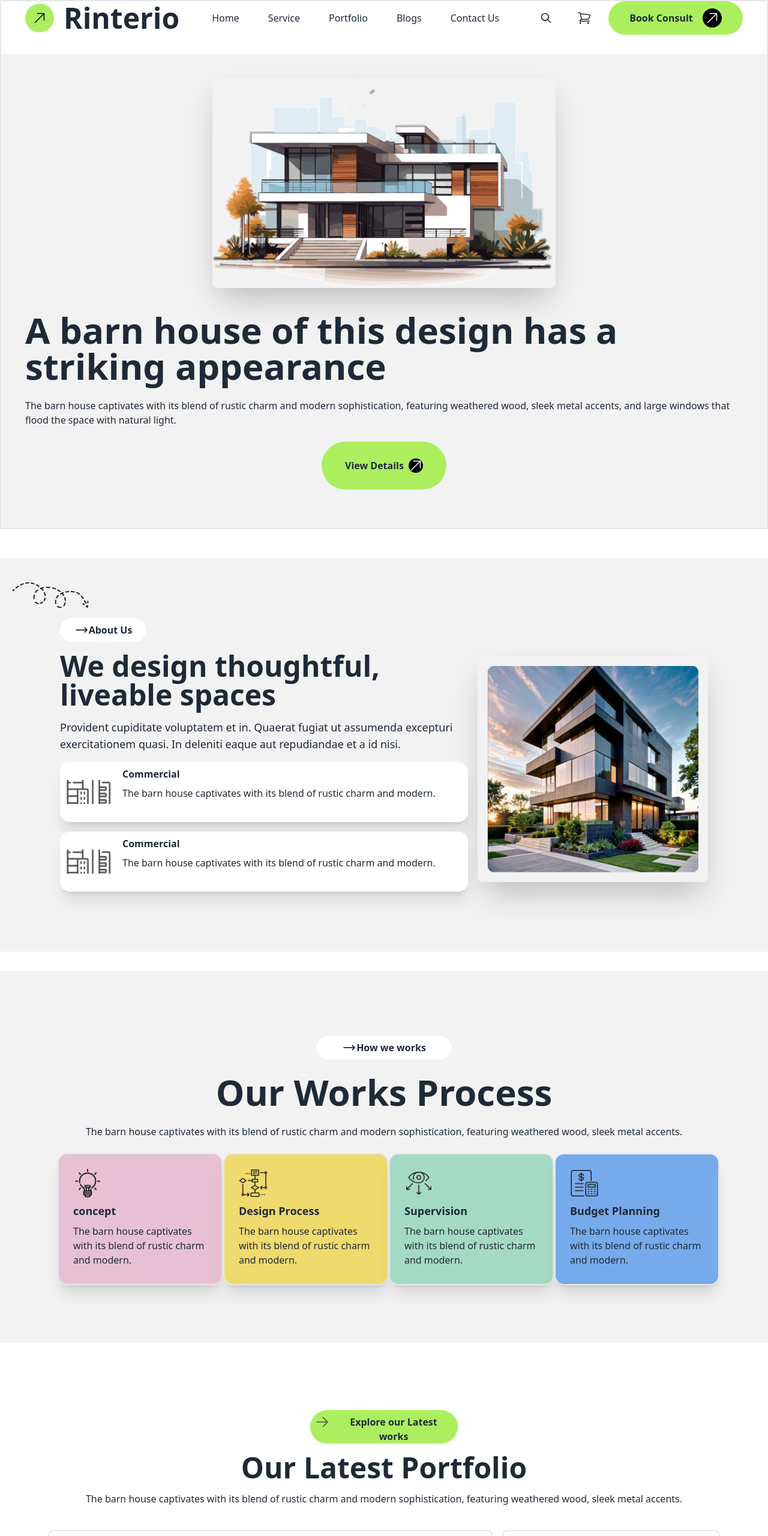
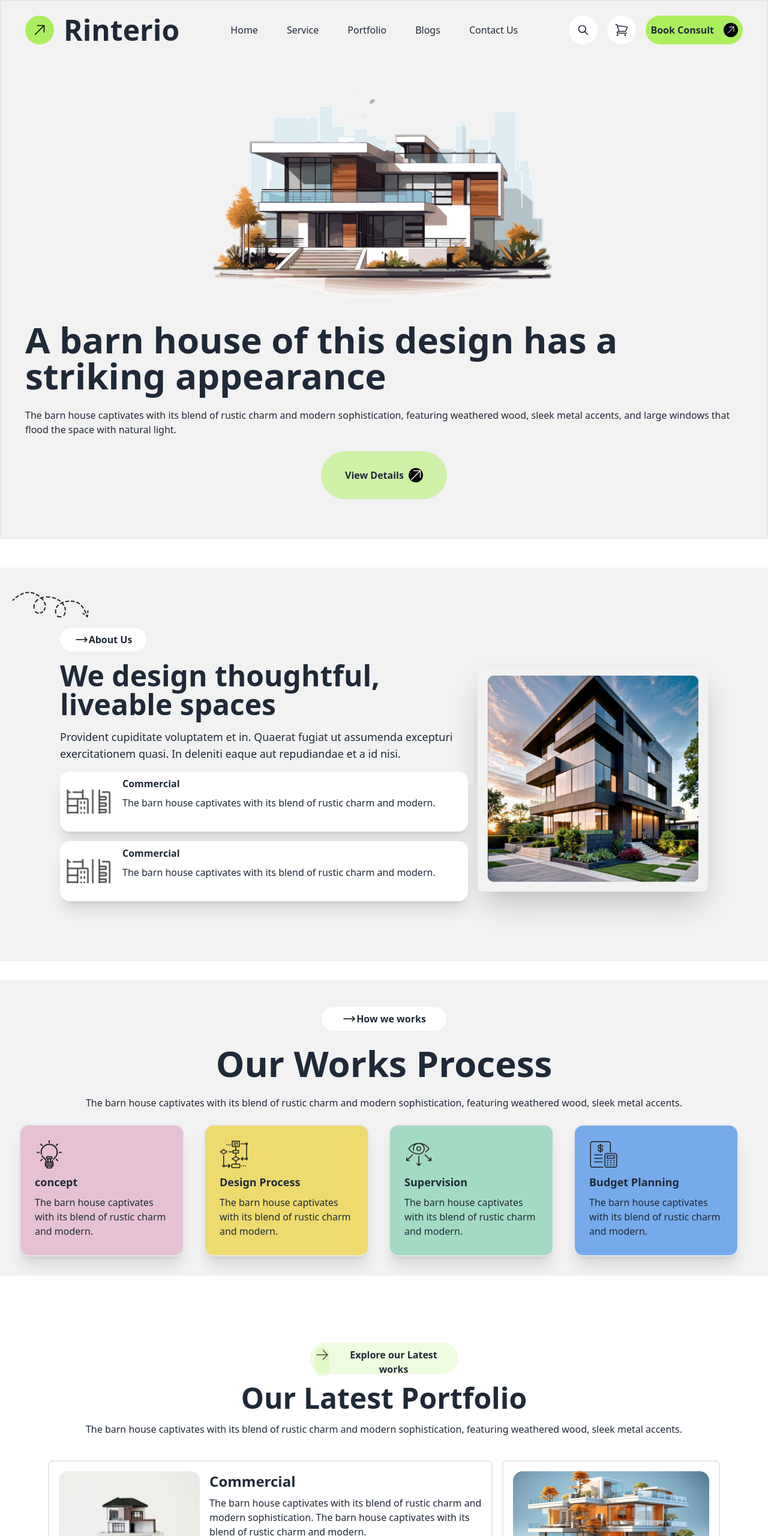
Before and after one commit to NATTOMR/aasignment-3, a plain HTML site: page index.html in a window 1280 px wide. Shown: the top 2560 px of the page at 60% size. Drawn offline with nearby package versions, Linux system fonts and the light colour scheme.

Commit message:
customizing button,color,size

```diff
--- a/index.html
+++ b/index.html
@@ -34,7 +34,7 @@
 <body>
 
     <!-- header section -->
-   <header class="border-2 container overflow-x-hidden lg:container mx-auto">
+   <header class="border-2 container overflow-x-hidden bg-base-200 lg:container mx-auto pt-6">
     <nav class="flex items-center justify-between px-10">
       <div class="flex items-center space-x-4">
           <div class="bg-btn1-primary text-black w-12 h-12 rounded-full flex items-center justify-center">
@@ -54,13 +54,13 @@
       </div>
 
       <div class="flex items-center space-x-4">
-          <button class="hidden lg:flex btn btn-ghost btn-circle">
+          <button class="hidden lg:flex btn btn-ghost btn-circle bg-white">
               <svg xmlns="http://www.w3.org/2000/svg" class="h-5 w-5" fill="none" viewBox="0 0 24 24" stroke="currentColor">
                   <path stroke-linecap="round" stroke-linejoin="round" stroke-width="2" d="M21 21l-6-6m2-5a7 7 0 11-14 0 7 7 0 0114 0z" />
               </svg>
           </button>
 
-          <button class="hidden lg:flex btn btn-ghost btn-circle">
+          <button class="hidden lg:flex btn btn-ghost btn-circle bg-white">
               <div class="indicator">
                   <svg xmlns="http://www.w3.org/2000/svg" fill="none" viewBox="0 0 24 24" stroke-width="1.5" stroke="currentColor" class="w-6 h-6">
                       <path stroke-linecap="round" stroke-linejoin="round" d="M2.25 3h1.386c.51 0 .955.343 1.087.835l.383 1.437M7.5 14.25a3 3 0 0 0-3 3h15.75m-12.75-3h11.218c1.121-2.3 2.1-4.684 2.924-7.138a60.114 60.114 0 0 0-16.536-1.84M7.5 14.25 5.106 5.272M6 20.25a.75.75 0 1 1-1.5 0 .75.75 0 0 1 1.5 0Zm12.75 0a.75.75 0 1 1-1.5 0 .75.75 0 0 1 1.5 0Z" />
@@ -68,10 +68,10 @@
               </div>
           </button>
 
-          <button class="hidden lg:flex bg-btn-secondary rounded-full w-56 h-14 p-2 flex items-center justify-center space-x-4">
+          <button class="hidden lg:flex bg-btn-secondary rounded-full w-50 h-12 p-2 flex items-center justify-center space-x-4">
               <h1 class="text-base font-bold">Book Consult</h1>
               <div class="bg-black rounded-full text-white p-1">
-                  <svg xmlns="http://www.w3.org/2000/svg" fill="none" viewBox="0 0 24 24" stroke-width="1.5" stroke="currentColor" class="w-6 h-6">
+                  <svg xmlns="http://www.w3.org/2000/svg" fill="none" viewBox="0 0 24 24" stroke-width="1.5" stroke="currentColor" class="w-4 h-4">
                       <path stroke-linecap="round" stroke-linejoin="round" d="m4.5 19.5 15-15m0 0H8.25m11.25 0v11.25" />
                   </svg>
               </div>
@@ -92,19 +92,18 @@
           </div>
       </div>
   </nav>
-
-                   <!-- banner section -->
+              <!-- banner section -->
          <div class="flex flex-col bg-base-200 items-center justify-center p-6 lg:container mx-auto mt-8">
             <div class="hero-content flex-col items-center justify-center lg:flex-col">
               <img
                 src="assets/banner.png"
-                class=" rounded-lg shadow-2xl" />
+                class=" rounded-lg " />
               <div class="flex flex-col items-center justify-center py-6">
-                <h1 class="text-3xl font-extrabold lg:text-6xl font-extrabold">A barn house of this design has a striking appearance</h1>
+                <h1 class="text-3xl font-bold lg:text-6xl font-extrabold">A barn house of this design has a striking appearance</h1>
                 <p class="py-6">
                     The barn house captivates with its blend of rustic charm and modern sophistication, featuring weathered wood, sleek metal accents, and large windows that flood the space with natural light.
                 </p>
-                <button class="bg-btn-secondary rounded-full w-[100%] h-[80px] lg:w-52 h-14 p-1 ">
+                <button class="bg-[#ABEF5F80] rounded-full w-[100%] h-[80px] lg:w-[210px] h-[50px]  ">
                   <div class="flex flex-row items-center justify-center space-x-2">
                       <h1 class="text-2xl font-bold lg:text-base font-bold">View Details</h1>
                   <div class="bg-black rounded-full text-white">
@@ -180,9 +179,9 @@
         </section>
         <!-- ours works process section -->
         <section class="border-1 container mx-auto mt-8 lg:container mx-auto">
-         <div class="flex flex-col bg-base-200 space-y-6 p-8 lg:p-24">
+         <div class="flex flex-col bg-base-200 space-y-6 p-8 lg:p-2o">
           <div class="flex flex-col items-center mt-3 ">
-            <button class="bg-white rounded-full w-56 p-2">
+            <button class="bg-white rounded-full w-52 p-2">
               <div class="flex justify-center bg-white">
 
               <div class="rounded-full">
@@ -196,7 +195,7 @@
             <h1 class="text-3xl font-extrabold w-72 mt-6 lg:text-6xl w-auto">Our Works Process</h1>
             <h1 class="text-base font-medium mt-6 w-72 lg:text-base w-auto">The barn house captivates with its blend of rustic charm and modern sophistication, featuring weathered wood, sleek metal accents.</h1>
           </div>
-          <div class="grid grid-cols-1 gap-4 lg:grid-cols-4">
+          <div class="grid grid-cols-1 gap-4 lg:grid-cols-4 gap-auto">
 
             <!-- card-1 -->
             <div class="card bg-base-100 shadow-xl border-2 bg-[#E7C1D3] w-[100%]   lg:w-[275px] h-[220px] ">
@@ -241,7 +240,7 @@
         <section class="container mx-auto mt-8">
           <div class="p-6 lg:p-20">
             <div class="flex flex-col items-center space-y-4">
-              <button class="bg-btn-secondary rounded-full w-[246px] h-[56px] bg-[#ABEF5F33] p-2 ">
+              <button class="bg-[#ABEF5F33] rounded-full w-[246px] h-[52px] bg-[#ABEF5F33] p-2 ">
                 <div class="flex flex-row space-x-2">
                   <div class="bg-[#ABEF5F33] rounded-full text-[#494949]">
                     <svg xmlns="http://www.w3.org/2000/svg" fill="none" viewBox="0 0 24 24" stroke-width="1.5" stroke="currentColor" class="size-6">
@@ -251,7 +250,7 @@
                   <h1 class="text-base font-bold">Explore our Latest works</h1>
                 </div>
               </button>
-              <h1 class="text-5xl font-semibold">Our Latest Portfolio</h1>
+              <h1 class="text-3xl font-bold lg:text-5xl font-extrabold">Our Latest Portfolio</h1>
               <h1 class="text-base">The barn house captivates with its blend of rustic charm and modern sophistication, featuring weathered wood, sleek metal accents.</h1>
             </div>
 
@@ -329,7 +328,7 @@
 
               <!-- Button and Title Section -->
               <div class="flex flex-col items-center mt-3 text-center">
-                  <button class="bg-[#ABEF5F] rounded-full w-56 p-2 flex items-center justify-center">
+                  <button class="bg-[#ABEF5F33] rounded-full w-56 p-2 flex items-center justify-center">
                       <svg xmlns="http://www.w3.org/2000/svg" fill="none" viewBox="0 0 24 24" stroke-width="1.5" stroke="currentColor" class="w-6 h-6 text-black">
                           <path stroke-linecap="round" stroke-linejoin="round" d="M17.25 8.25 21 12m0 0-3.75 3.75M21 12H3" />
                       </svg>
@@ -354,10 +353,10 @@
 
               <!-- Submit Button Section -->
               <div class="flex justify-center w-full">
-                  <button class="bg-btn-secondary rounded-full w-[100%]  lg:w-full h-20 max-w-6xl flex items-center justify-center">
+                  <button class="bg-btn-secondary rounded-full w-[100%]  lg:w-full h-[56px] max-w-6xl flex items-center justify-center">
                       <h1 class="text-xl font-bold lg:text-base">Send Mail</h1>
                       <div class="bg-black rounded-full text-white ml-2 p-2">
-                          <svg xmlns="http://www.w3.org/2000/svg" fill="none" viewBox="0 0 24 24" stroke-width="1.5" stroke="currentColor" class="w-6 h-6">
+                          <svg xmlns="http://www.w3.org/2000/svg" fill="none" viewBox="0 0 24 24" stroke-width="1.5" stroke="currentColor" class="w-4 h-4">
                               <path stroke-linecap="round" stroke-linejoin="round" d="m4.5 19.5 15-15m0 0H8.25m11.25 0v11.25" />
                           </svg>
                       </div>
@@ -396,9 +395,9 @@
 
         </nav>
         <button class="bg-btn-secondary rounded-full w-[100%] lg:w-[211px] h-[56px] flex items-center justify-center">
-          <h1 class="text-xl font-bold lg:text-base">Send Mail</h1>
+          <h1 class="text-xl font-bold lg:text-base">Book Consult</h1>
           <div class="bg-black rounded-full text-white ml-2 p-2">
-              <svg xmlns="http://www.w3.org/2000/svg" fill="none" viewBox="0 0 24 24" stroke-width="1.5" stroke="currentColor" class="w-6 h-6">
+              <svg xmlns="http://www.w3.org/2000/svg" fill="none" viewBox="0 0 24 24" stroke-width="1.5" stroke="currentColor" class="w-4 h-4">
                   <path stroke-linecap="round" stroke-linejoin="round" d="m4.5 19.5 15-15m0 0H8.25m11.25 0v11.25" />
               </svg>
           </div>
```
